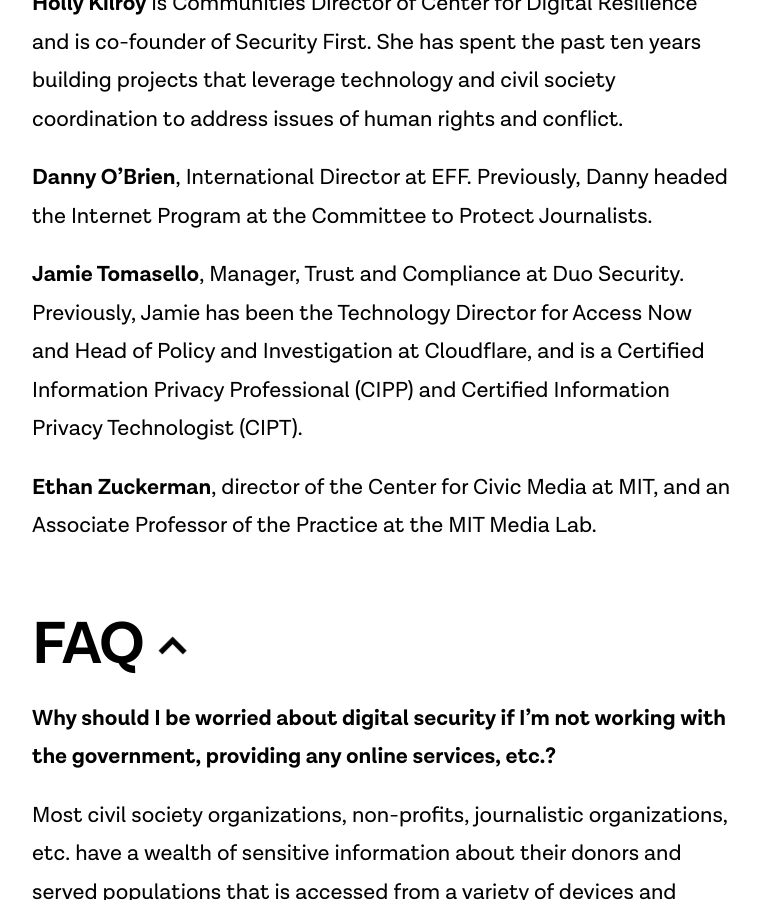
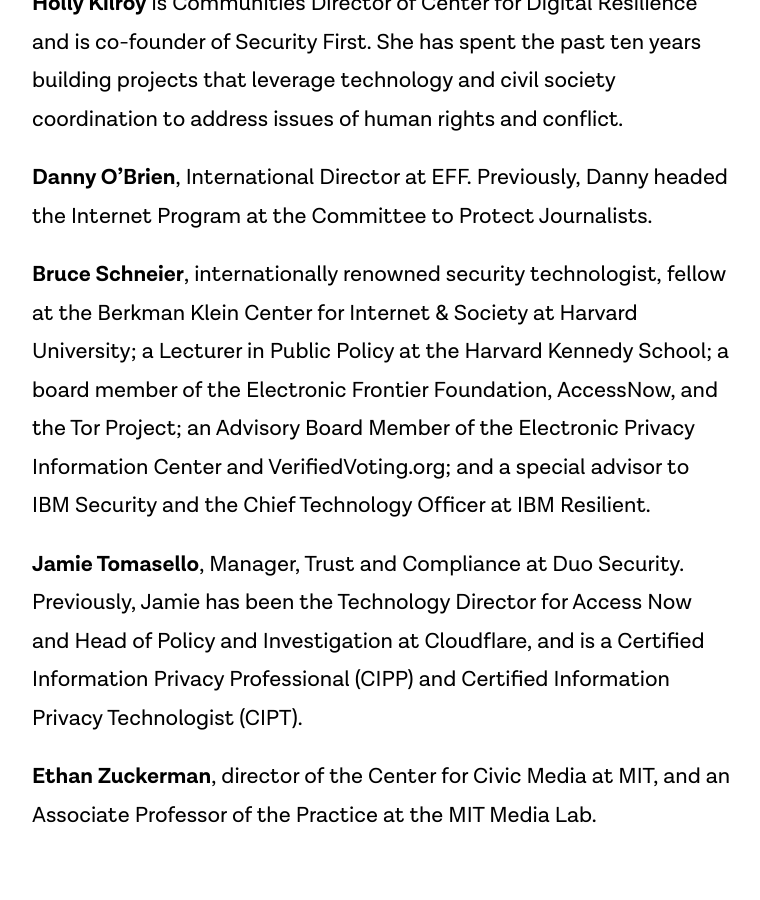
Before and after one commit to tiffrobo/exchange-new, a Jekyll site: the page built from about.md, in a window 1280 px wide and 900 px high, scrolled down 8497 px. Shown: the whole window, without its empty margins (258-1018 px from the left). Built offline with Jekyll 4.4.1, drawn with Linux system fonts in a browser that asks for light colours; nearby versions of some CDN libraries.

Commit message:
updated advisory committee

```diff
--- a/about.md
+++ b/about.md
@@ -113,6 +113,8 @@
 
 **Danny O'Brien**, International Director at EFF. Previously, Danny headed the Internet Program at the Committee to Protect Journalists.
 
+**Bruce Schneier**, internationally renowned security technologist, fellow at the Berkman Klein Center for Internet & Society at Harvard University; a Lecturer in Public Policy at the Harvard Kennedy School; a board member of the Electronic Frontier Foundation, AccessNow, and the Tor Project; an Advisory Board Member of the Electronic Privacy Information Center and VerifiedVoting.org; and a special advisor to IBM Security and the Chief Technology Officer at IBM Resilient.
+
 **Jamie Tomasello**, Manager, Trust and Compliance at Duo Security. Previously, Jamie has been the Technology Director for Access Now and Head of Policy and Investigation at Cloudflare, and is a Certified Information Privacy Professional (CIPP) and Certified Information Privacy Technologist (CIPT).
 
 **Ethan Zuckerman**, director of the Center for Civic Media at MIT, and an Associate Professor of the Practice at the MIT Media Lab.
```
Also changed, not shown: thank-you.md (+2 -0 lines).
